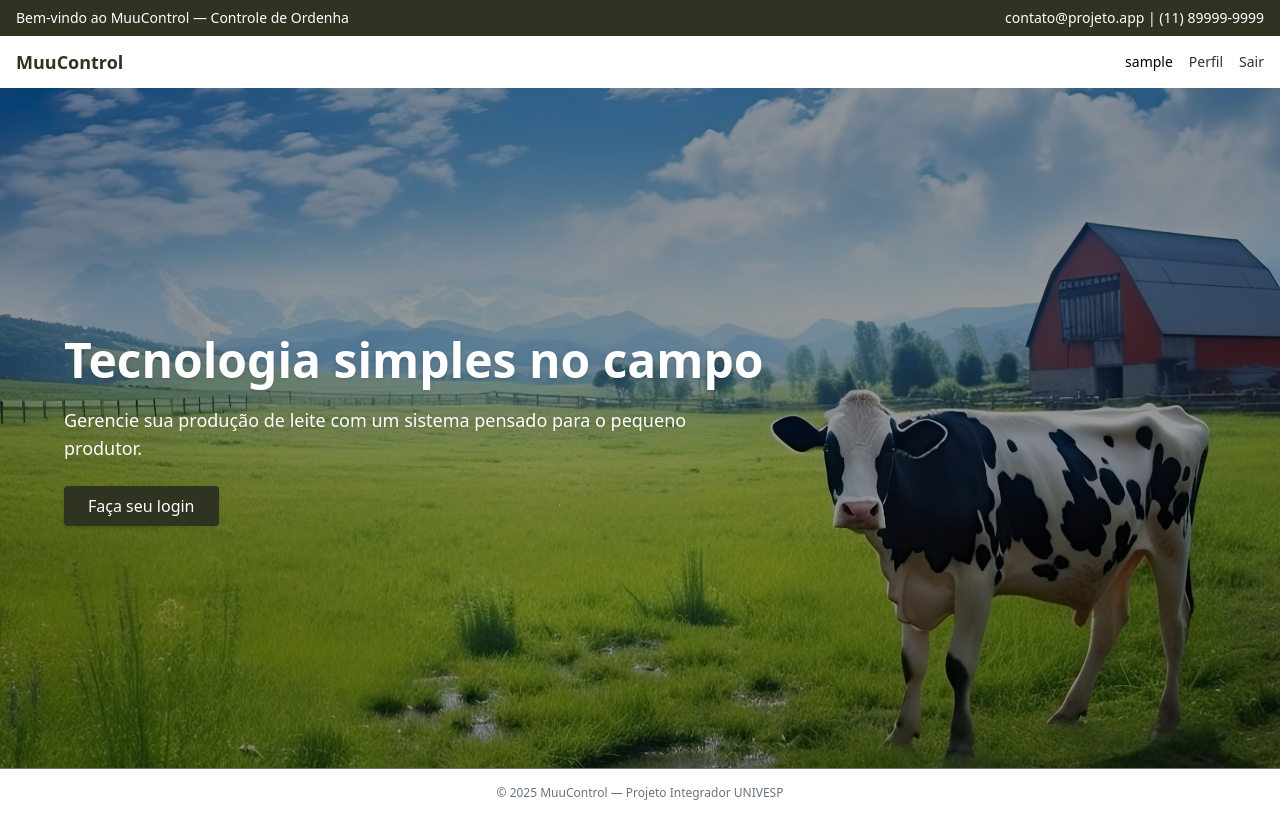
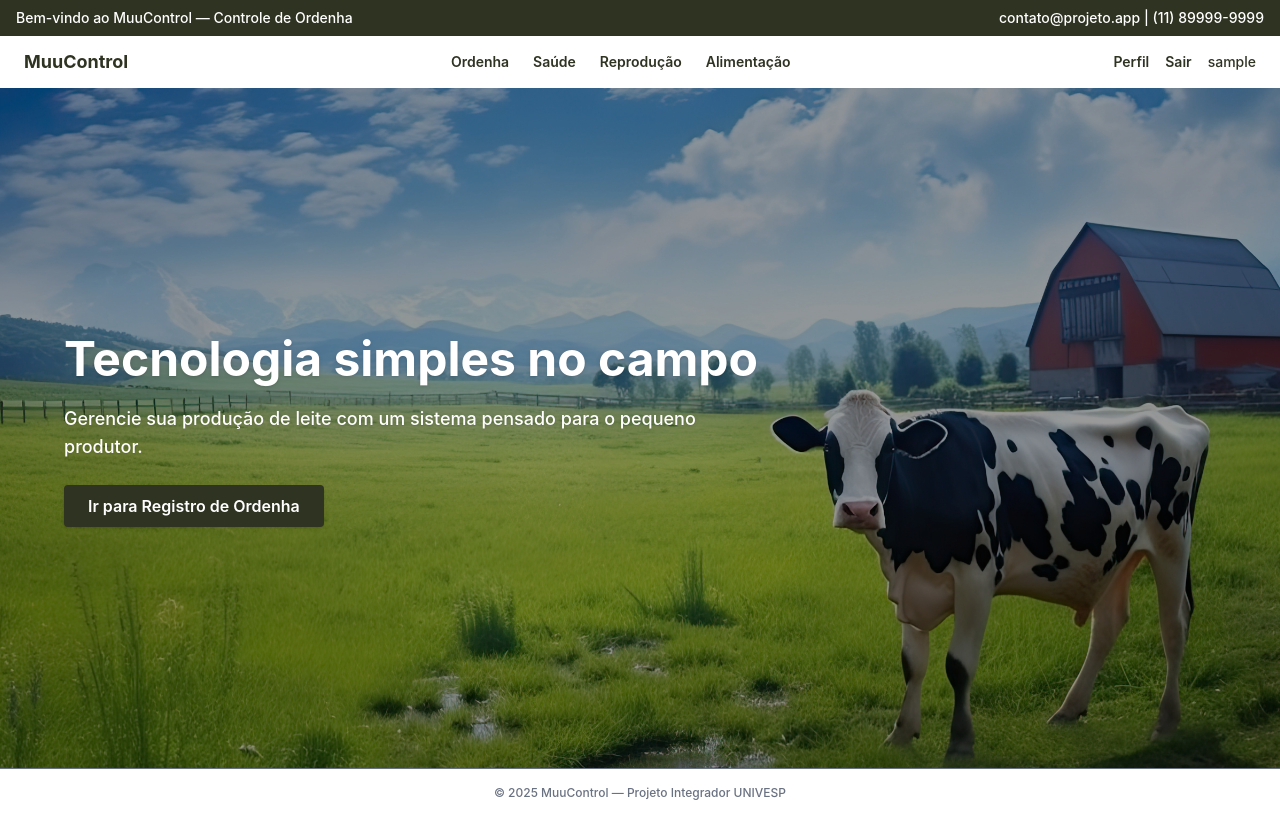
Before and after one commit to MathSecco/projeto_integrador_1, a Django app: page / in a window 1280 px wide. Run offline with Django 5.2, Linux system fonts and the light colour scheme; the visitor is signed in with stand-in values (Sample User, id 1); some libraries are stand-ins or nearby versions.

Commit message:
refactor: enhance CSS variables and styles for improved layout and typography across templates

```diff
--- a/backend/static/css/output.css
+++ b/backend/static/css/output.css
@@ -13,16 +13,21 @@
     --color-green-950: oklch(26.6% 0.065 152.934);
     --color-gray-300: oklch(87.2% 0.01 258.338);
     --color-gray-500: oklch(55.1% 0.027 264.364);
+    --color-gray-800: oklch(27.8% 0.033 256.848);
+    --color-gray-900: oklch(21% 0.034 264.665);
     --color-black: #000;
     --color-white: #fff;
     --spacing: 0.25rem;
     --container-md: 28rem;
     --container-2xl: 42rem;
     --container-4xl: 56rem;
+    --container-7xl: 80rem;
     --text-xs: 0.75rem;
     --text-xs--line-height: calc(1 / 0.75);
     --text-sm: 0.875rem;
     --text-sm--line-height: calc(1.25 / 0.875);
+    --text-base: 1rem;
+    --text-base--line-height: calc(1.5 / 1);
     --text-lg: 1.125rem;
     --text-lg--line-height: calc(1.75 / 1.125);
     --text-2xl: 1.5rem;
@@ -35,6 +40,7 @@
     --font-weight-semibold: 600;
     --font-weight-bold: 700;
     --leading-tight: 1.25;
+    --leading-relaxed: 1.625;
     --default-transition-duration: 150ms;
     --default-transition-timing-function: cubic-bezier(0.4, 0, 0.2, 1);
     --default-font-family: var(--font-sans);
@@ -252,6 +258,9 @@
   .max-w-4xl {
     max-width: var(--container-4xl);
   }
+  .max-w-7xl {
+    max-width: var(--container-7xl);
+  }
   .max-w-md {
     max-width: var(--container-md);
   }
@@ -285,6 +294,13 @@
       --tw-space-x-reverse: 0;
       margin-inline-start: calc(calc(var(--spacing) * 4) * var(--tw-space-x-reverse));
       margin-inline-end: calc(calc(var(--spacing) * 4) * calc(1 - var(--tw-space-x-reverse)));
+    }
+  }
+  .space-x-6 {
+    :where(& > :not(:last-child)) {
+      --tw-space-x-reverse: 0;
+      margin-inline-start: calc(calc(var(--spacing) * 6) * var(--tw-space-x-reverse));
+      margin-inline-end: calc(calc(var(--spacing) * 6) * calc(1 - var(--tw-space-x-reverse)));
     }
   }
   .rounded {
@@ -462,6 +478,7 @@
     }
   }
 }
+@import url('https://fonts.googleapis.com/css2?family=Inter:wght@400;500;600;700&display=swap');
 @layer base {
   :root {
     --fundo: rgb(43, 61, 45);
@@ -469,6 +486,30 @@
     --secundario: rgb(47, 51, 34);
     --destaque: rgb(47, 51, 34);
     --texto: rgb(0, 0, 0);
+  }
+  body {
+    font-size: var(--text-base);
+    line-height: var(--tw-leading, var(--text-base--line-height));
+    --tw-leading: var(--leading-relaxed);
+    line-height: var(--leading-relaxed);
+    --tw-font-weight: var(--font-weight-medium);
+    font-weight: var(--font-weight-medium);
+    color: var(--color-texto);
+    font-family: 'Inter', sans-serif;
+  }
+  h1, h2, h3 {
+    --tw-font-weight: var(--font-weight-bold);
+    font-weight: var(--font-weight-bold);
+    color: var(--color-gray-900);
+  }
+  p {
+    font-size: var(--text-lg);
+    line-height: var(--tw-leading, var(--text-lg--line-height));
+    color: var(--color-gray-800);
+  }
+  a {
+    --tw-font-weight: var(--font-weight-semibold);
+    font-weight: var(--font-weight-semibold);
   }
 }
 @property --tw-space-y-reverse {
--- a/backend/templates/base.html
+++ b/backend/templates/base.html
@@ -1,5 +1,5 @@
 {% load static %}
-<!DOCTYPE html>
+<!doctype html>
 <html lang="pt-br">
   <head>
     <meta charset="UTF-8" />
@@ -14,34 +14,40 @@
       <span>contato@projeto.app | (11) 89999-9999</span>
     </div>
 
-    <!-- Navbar -->
-    <nav class="bg-white shadow px-4 py-3 flex justify-between items-center">
-      <a href="{% url 'home' %}" class="text-lg font-bold text-primario">
-        MuuControl
-      </a>
+    <!-- Navbar com layout em 3 partes -->
+    <nav class="bg-white shadow px-6 py-3">
+      <div class="max-w-7xl mx-auto flex items-center justify-between">
+        <!-- ESQUERDA: Logo -->
+        <div>
+          <a href="{% url 'home' %}" class="text-lg font-bold text-primario">MuuControl</a>
+        </div>
 
-      {% if user.is_authenticated %}
-      <div class="flex items-center space-x-4 text-sm">
-        <span>{{ user.username }}</span>
-        <ul class="flex space-x-4">
-          <li>
-            <a href="{% url 'perfil' %}" class="text-destaque hover:underline">Perfil</a>
-          </li>
-          <li>
-            <a href="{% url 'logout' %}" class="text-secundario hover:underline">Sair</a>
-          </li>
+        <!-- CENTRO: Menu de navegação -->
+        {% if user.is_authenticated %}
+        <ul class="flex space-x-6 text-sm">
+          <li><a href="{% url 'registrar_ordenha' %}" class="text-destaque hover:underline">Ordenha</a></li>
+          <li><a href="{% url 'registrar_saude' %}" class="text-destaque hover:underline">Saúde</a></li>
+          <li><a href="{% url 'registrar_reproducao' %}" class="text-destaque hover:underline">Reprodução</a></li>
+          <li><a href="{% url 'registrar_alimentacao' %}" class="text-destaque hover:underline">Alimentação</a></li>
         </ul>
+        {% endif %}
+
+        <!-- DIREITA: Usuário / Perfil / Sair ou Login -->
+        <div class="flex items-center space-x-4 text-sm">
+          {% if user.is_authenticated %}
+          <a href="{% url 'perfil' %}" class="text-destaque hover:underline">Perfil</a>
+          <a href="{% url 'logout' %}" class="text-secundario hover:underline">Sair</a>
+          <span class="text-primario font-medium">{{ user.username }}</span>
+          {% else %}
+          <a href="{% url 'login' %}" class="text-destaque hover:underline">Login</a>
+          {% endif %}
+        </div>
       </div>
-      {% else %}
-      <a href="{% url 'login' %}" class="text-destaque hover:underline text-sm">Login</a>
-      {% endif %}
     </nav>
 
     <!-- Conteúdo -->
     {% block fullwidth %}
-    <main class="flex-grow max-w-4xl mx-auto px-4 py-8">
-      {% block content %}{% endblock %}
-    </main>
+    <main class="flex-grow max-w-4xl mx-auto px-4 py-8">{% block content %}{% endblock %}</main>
     {% endblock %}
 
     <!-- Rodapé opcional -->
--- a/backend/templates/home.html
+++ b/backend/templates/home.html
@@ -5,10 +5,8 @@
 
 {% block fullwidth %}
 <section class="relative w-full h-[85vh] bg-cover bg-center" style="background-image: url('{% static 'src/home-cow-2.jpg' %}');">
-  <!-- Camada escura sobre a imagem -->
   <div class="absolute inset-0 bg-black/40"></div>
 
-  <!-- Conteúdo alinhado à esquerda -->
   <div class="relative z-10 h-full w-full flex flex-col justify-center items-start px-6 sm:px-16 text-left">
     <h1 class="text-white text-4xl sm:text-5xl font-bold leading-tight drop-shadow">
       Tecnologia simples no campo
@@ -16,9 +14,16 @@
     <p class="text-white mt-4 text-lg max-w-2xl drop-shadow">
       Gerencie sua produção de leite com um sistema pensado para o pequeno produtor.
     </p>
-    <a href="{% url 'login' %}" class="mt-6 bg-secundario text-white px-6 py-2 rounded hover:bg-green-950 transition shadow">
-      Faça seu login
-    </a>
+
+    {% if user.is_authenticated %}
+      <a href="{% url 'registrar_ordenha' %}" class="mt-6 bg-secundario text-white px-6 py-2 rounded hover:bg-green-950 transition shadow">
+        Ir para Registro de Ordenha
+      </a>
+    {% else %}
+      <a href="{% url 'login' %}" class="mt-6 bg-secundario text-white px-6 py-2 rounded hover:bg-green-950 transition shadow">
+        Faça seu login
+      </a>
+    {% endif %}
   </div>
 </section>
 {% endblock %}
```
Also changed, not shown: input.css (+20 -0 lines).
